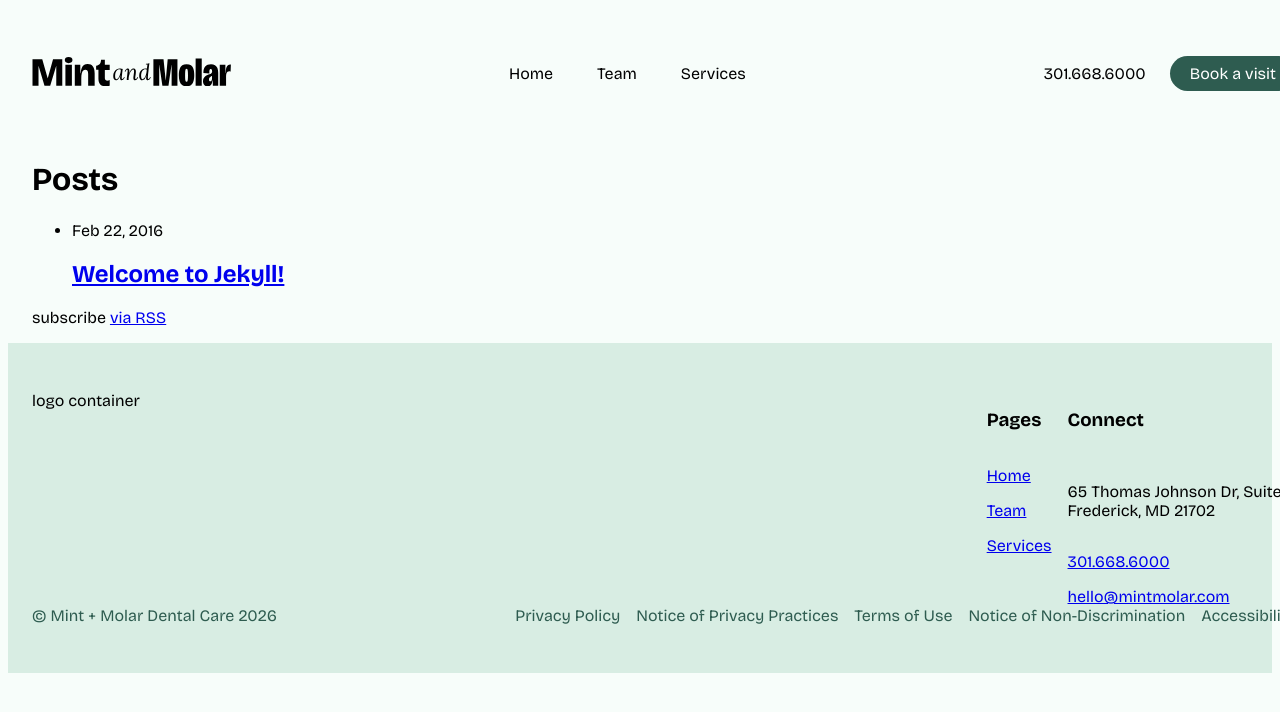
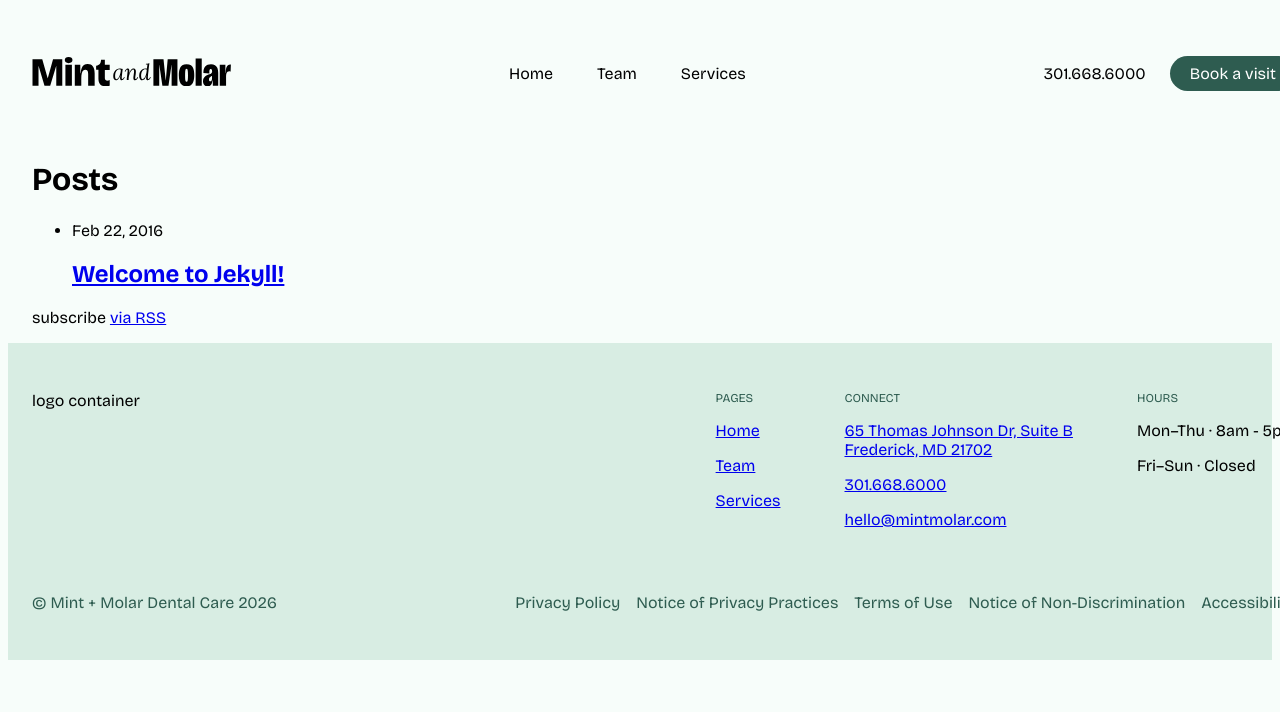
Before and after one commit to naher94/mintmolar.com, a Jekyll site: the page built from index.html, in a window 1280 px wide. Shown: the top 712 px of the page. Built offline with Jekyll 4.4.1, drawn with Linux system fonts in a browser that asks for light colours.

Commit message:
Footer Updates

```diff
--- a/_data/contact.yml
+++ b/_data/contact.yml
@@ -7,6 +7,8 @@ address:
   city: "Frederick"
   state: "MD"
   zip: "21702"
+  maps_url: "https://maps.google.com/?q=65+Thomas+Johnson+Dr+Suite+B+Frederick+MD+21702"
+  # TODO update the Maps URL to the business URL not just address
 
 hours:
   - days: "Mon–Thu"
--- a/_includes/footer.html
+++ b/_includes/footer.html
@@ -1,7 +1,7 @@
 <footer>
   <div class="scaffold-container">
 
-    <div class="scaffold-flex scaffold-justify-between">
+    <div class="mainfooter scaffold-flex scaffold-justify-between">
       <div>
         logo container
       </div>
@@ -14,9 +14,15 @@
         </div>
         <div class="nav-container scaffold-flex scaffold-flex-col">
           <h3>Connect</h3>
-          <p>{{ site.data.contact.address.street }}<br>{{ site.data.contact.address.city }}, {{ site.data.contact.address.state }} {{ site.data.contact.address.zip }}</p>
+          <a href="{{ site.data.contact.address.maps_url }}" target="_blank" rel="noopener noreferrer">{{ site.data.contact.address.street }}<br>{{ site.data.contact.address.city }}, {{ site.data.contact.address.state }} {{ site.data.contact.address.zip }}</a>
           <a href="tel:{{ site.data.contact.phone_link }}">{{ site.data.contact.phone }}</a>
           <a href="mailto:{{ site.data.contact.email }}">{{ site.data.contact.email }}</a>
+        </div>
+        <div class="nav-container scaffold-flex scaffold-flex-col">
+          <h3>Hours</h3>
+          {% for hour in site.data.contact.hours %}
+            <p>{{ hour.days }} · {{ hour.time }}</p>
+          {% endfor %}
         </div>
       </div>
     </div>
--- a/_sass/_footer.scss
+++ b/_sass/_footer.scss
@@ -3,6 +3,24 @@
 footer {
   background: var(--color-mint-light);
   padding-block: 3rem;
+  .mainfooter{
+    margin-block-end: 4em;
+  }
+  .nav-section{
+    gap: 4em;
+  }
+  .nav-container{
+    h3{
+      color: var(--color-mint-dark);
+      font-size: 0.75em;
+      font-weight: var(--font-bricolage-regular);
+      text-transform: uppercase;
+      margin: 0;
+    }
+    p{
+      margin: 0;
+    }
+  }
   .subfooter{
     color: var(--color-mint-dark);
     p{
@@ -19,12 +37,4 @@ footer {
       }
     }
   }
-  // .footer {
-  //   &__inner {
-  //     @include scaffold.container();
-  //     @include scaffold.flex();
-  //     justify-content: space-between;
-  //     align-items: flex-start;
-  //   }
-  // }
 }
```
